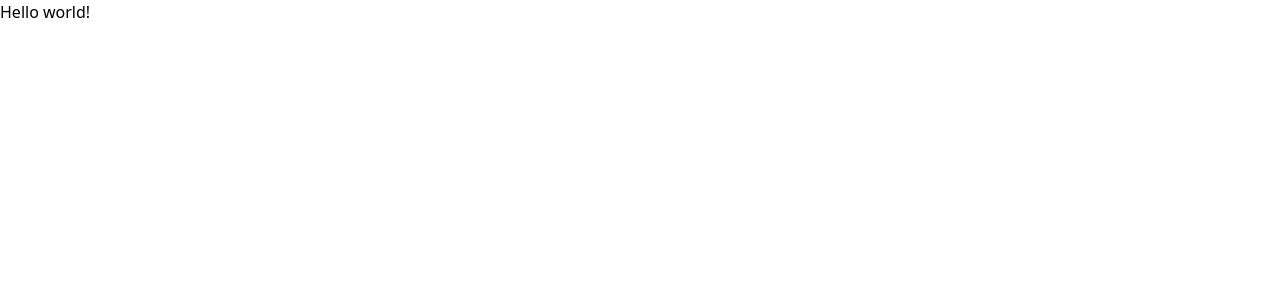
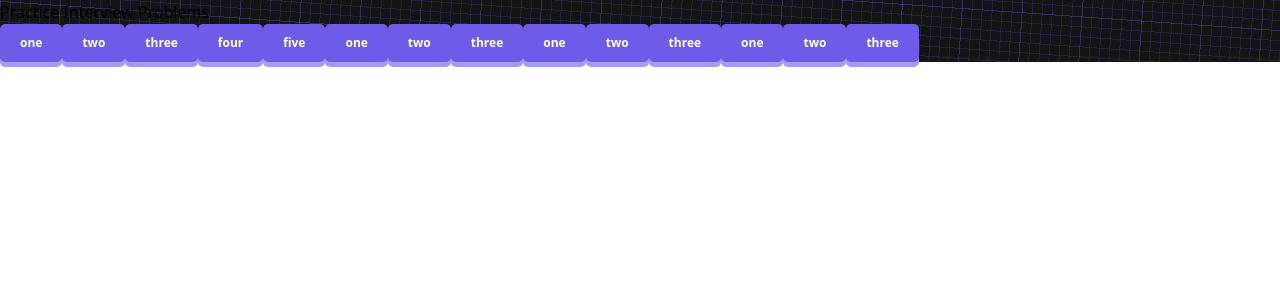
Before and after one commit to sameerkali/React_coding_round_practice, a React (Vite) app: page / in a window 1280 px wide. Shown: the top 300 px of the page. Built offline with nearby package versions, Linux system fonts and the light colour scheme.

Commit message:
add timer task

```diff
--- a/src/App.jsx
+++ b/src/App.jsx
@@ -1,11 +1,17 @@
-import React from 'react'
+import React from "react";
+import { BrowserRouter, Routes, Route } from "react-router-dom";
+import One from "./assessment01/One";
+import Home from "./Home";
 
 const App = () => {
   return (
-    <h1 className="text-3xl font-bold underline">
-    Hello world!
-  </h1>
-  )
-}
+    <BrowserRouter>
+      <Routes>
+        <Route path="/" element={<Home />} />
+        <Route path="/one" element={<One />} />
+      </Routes>
+    </BrowserRouter>
+  );
+};
 
-export default App
+export default App;
--- /dev/null
+++ b/src/Home.jsx
@@ -0,0 +1,47 @@
+// HomePage.jsx
+
+import React from "react";
+import "./index.css";
+
+const Home = () => {
+  const handleButtonPress = number => {
+    console.log(`Button ${number} pressed`);
+  };
+
+  return (
+    <div className="home h-screen flex flex-col items-center justify-center">
+      <h1 className="text-[5rem] text-center sm:text-[6rem] font-bold mb-8 text-[#a29bfe]">
+        Practice Interview Problems
+      </h1>
+      <div className="grid sm:grid-cols-7 grid-cols-3  gap-4">
+        {[
+          "one",
+          "two",
+          "three",
+          "four",
+          "five",
+          "one",
+          "two",
+          "three",
+          "one",
+          "two",
+          "three",
+          "one",
+          "two",
+          "three"
+        ].map(number =>
+          <button
+            title={number}
+            key={number}
+            className="custom-button"
+            onClick={() => handleButtonPress(number)}
+          >
+            {number}
+          </button>
+        )}
+      </div>
+    </div>
+  );
+};
+
+export default Home;
--- /dev/null
+++ b/src/assessment01/One.jsx
@@ -0,0 +1,38 @@
+import React, { useEffect, useState } from "react";
+import '../index.css'
+
+const One = () => {
+  const [clicked, setClicked] = useState(false);
+  const [time, setTime] = useState(0);
+
+  const handleclick = () => {
+    setClicked(!clicked);
+  };
+
+  useEffect(() => {
+    let interval;
+    if (clicked) {
+      interval = setInterval(() => {
+        setTime(prevTime => prevTime + 1);
+      }, 500);
+    } else {
+      clearInterval(interval);
+    }
+
+    return () => clearInterval(interval);
+  }, [clicked]);
+
+  return (
+    <div className="flex flex-col items-center justify-center h-screen gap-10">
+      <div className="text-6xl">{time}</div>
+      <button
+        className="custom-button"
+        onClick={handleclick}
+      >
+        {clicked ? 'Stop' : 'Start'}
+      </button>
+    </div>
+  );
+};
+
+export default One;
--- a/src/index.css
+++ b/src/index.css
@@ -1,3 +1,54 @@
 @tailwind base;
 @tailwind components;
 @tailwind utilities;
+
+.home {
+  background-image: repeating-linear-gradient(
+      94deg,
+      rgba(108, 92, 231, 0.19) 0px,
+      rgba(108, 92, 231, 0.19) 1px,
+      transparent 1px,
+      transparent 60px
+    ),
+    repeating-linear-gradient(
+      4deg,
+      rgba(108, 92, 231, 0.19) 0px,
+      rgba(108, 92, 231, 0.19) 1px,
+      transparent 1px,
+      transparent 60px
+    ),
+    repeating-linear-gradient(
+      4deg,
+      rgba(108, 92, 231, 0.19) 0px,
+      rgba(108, 92, 231, 0.19) 1px,
+      transparent 1px,
+      transparent 10px
+    ),
+    repeating-linear-gradient(
+      94deg,
+      rgba(108, 92, 231, 0.19) 0px,
+      rgba(108, 92, 231, 0.19) 1px,
+      transparent 1px,
+      transparent 10px
+    ),
+    linear-gradient(94deg, rgb(20, 20, 20), rgb(20, 20, 20));
+}
+
+
+.custom-button {
+  border: none;
+  outline: none;
+  background-color: #6c5ce7;
+  padding: 10px 20px;
+  font-size: 12px;
+  font-weight: 700;
+  color: #fff;
+  border-radius: 5px;
+  transition: all ease 0.1s;
+  box-shadow: 0px 5px 0px 0px #a29bfe;
+}
+
+.custom-button:active {
+  transform: translateY(5px);
+  box-shadow: 0px 0px 0px 0px #a29bfe;
+}
```
Also changed, not shown: src/assessment01/readme.md (added).
